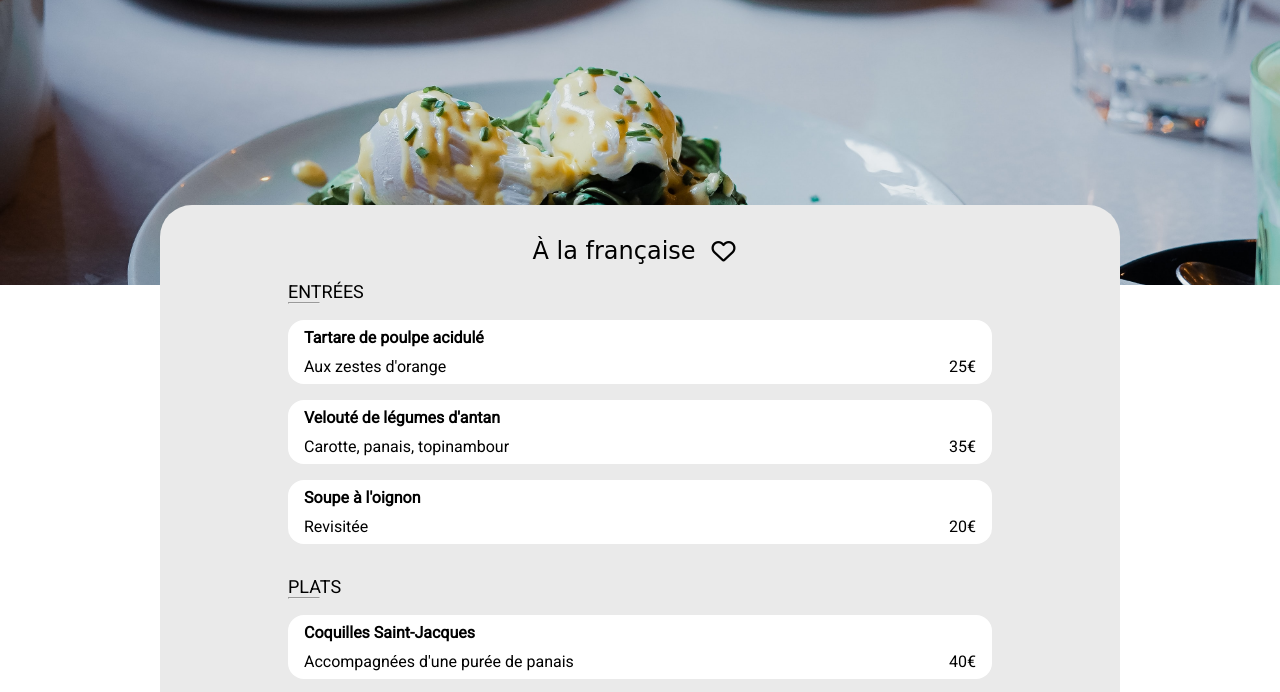
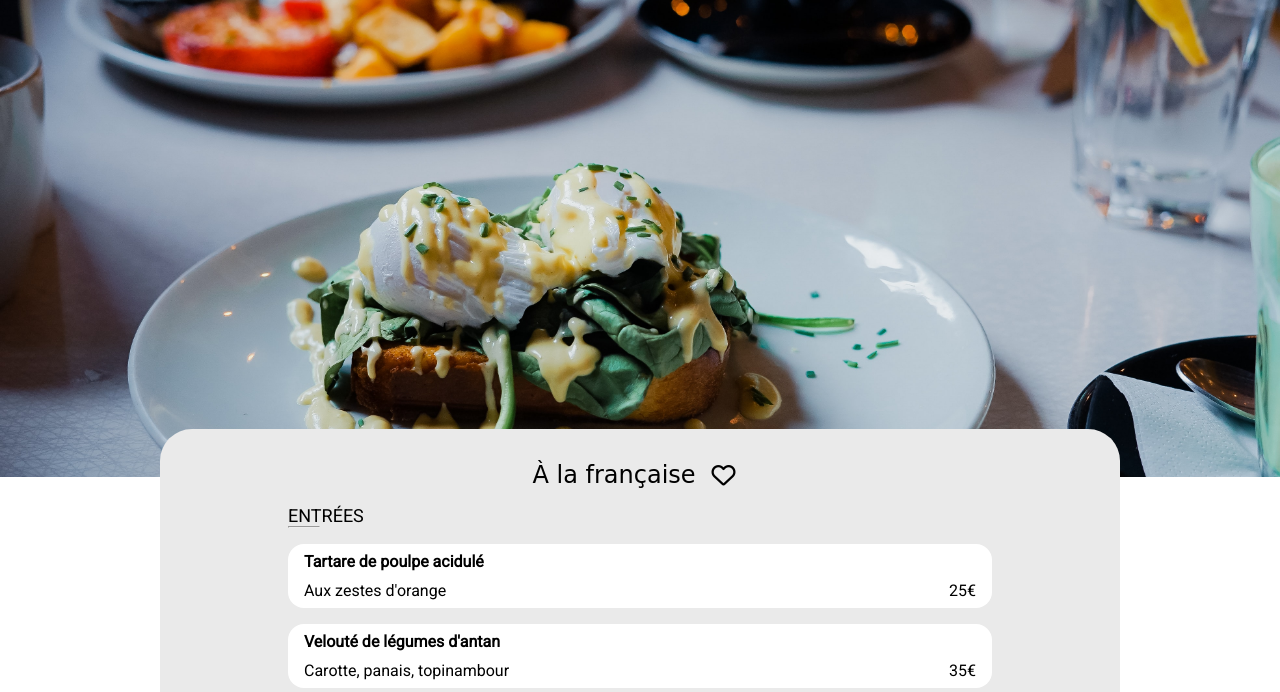
Before and after one commit to NecrosX626/OC-Projet4, a plain HTML site: page À la française.html in a window 1280 px wide. Shown: the part 68-760 px from the top of the page. Drawn offline with Linux system fonts and the light colour scheme; a web font is replaced by a local one.

Commit message:
Dernières Corrections (Ajout du mailto, margin négatif pour le menu

```diff
--- a/assets/styles/Pages/_menuPageStyle.scss
+++ b/assets/styles/Pages/_menuPageStyle.scss
@@ -19,13 +19,13 @@
     img {
       height: 18em;
       object-fit: cover;
+      z-index: -1;
     }
+    margin-bottom: -3em;
   }
   .menu {
     background-color: $backgroundLight-color;
-    border-radius: 2em;
-    position: relative;
-    top: -5em;
+    border-radius: 2em 2em 0 0;
     .title {
       justify-content: space-between;
       align-items: center;
--- a/assets/styles/Utils/_media.scss
+++ b/assets/styles/Utils/_media.scss
@@ -56,8 +56,13 @@
     }
   }
   .menuPage {
-    header div i {
-      margin-left: 1em;
+    header {
+      div i {
+        margin-left: 1em;
+      }
+      img{
+        height: 30em;
+      }
     }
     .menu {
       width: 75%;
--- a/À la française.html
+++ b/À la française.html
@@ -171,7 +171,7 @@
           <a href="#" alt="Mentions légales">Mentions légales</a>
         </li>
         <li>
-          <a href="#" alt="Contact">Contact</a>
+          <a href="mailto:ohmyfood@email.com" alt="Contact">Contact</a>
         </li>
       </ul>
     </footer>
```
Also changed, not shown: La note enchantée.html (+1 -1 lines), La palette du goût.html (+1 -1 lines), Le délice des sens.html (+1 -1 lines), index.html (+1 -1 lines), assets/styles/style.css, 1 other file.
